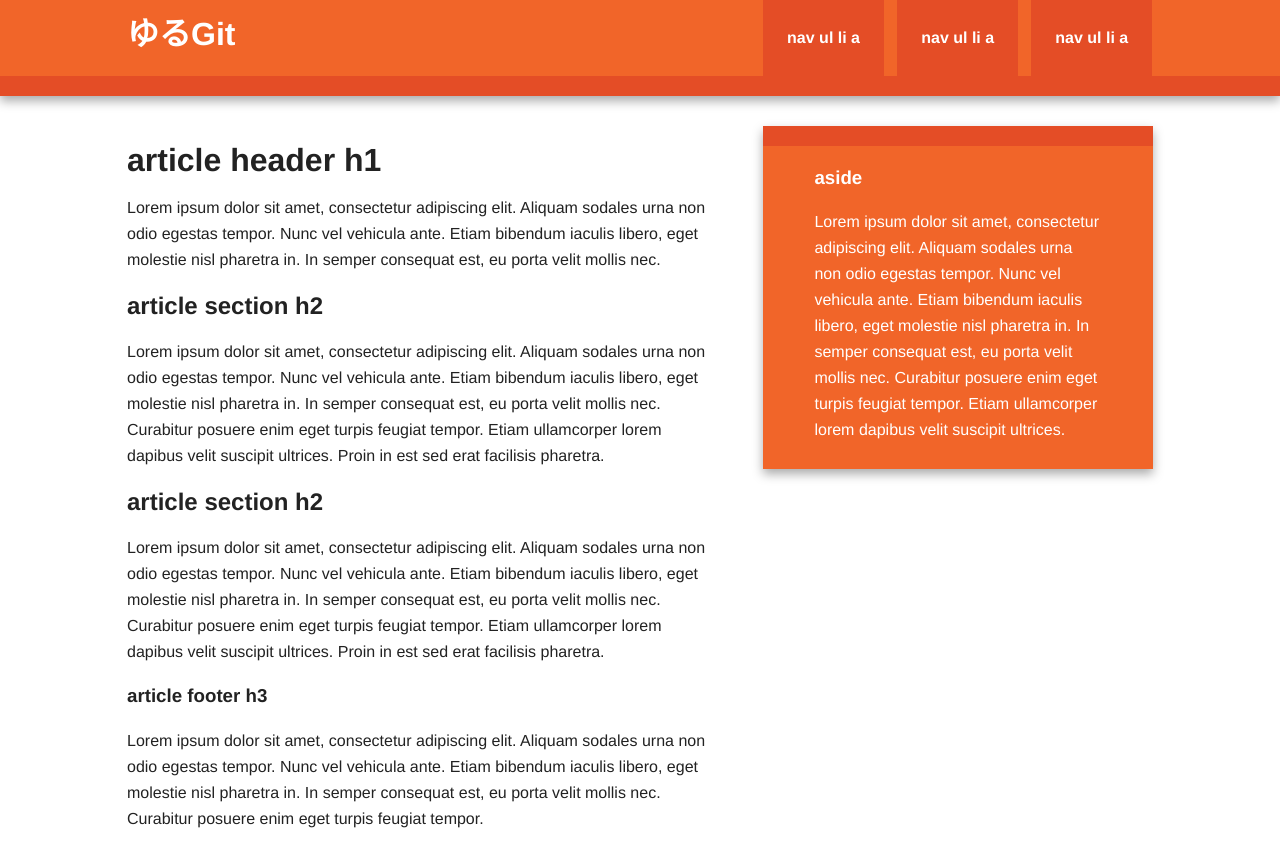
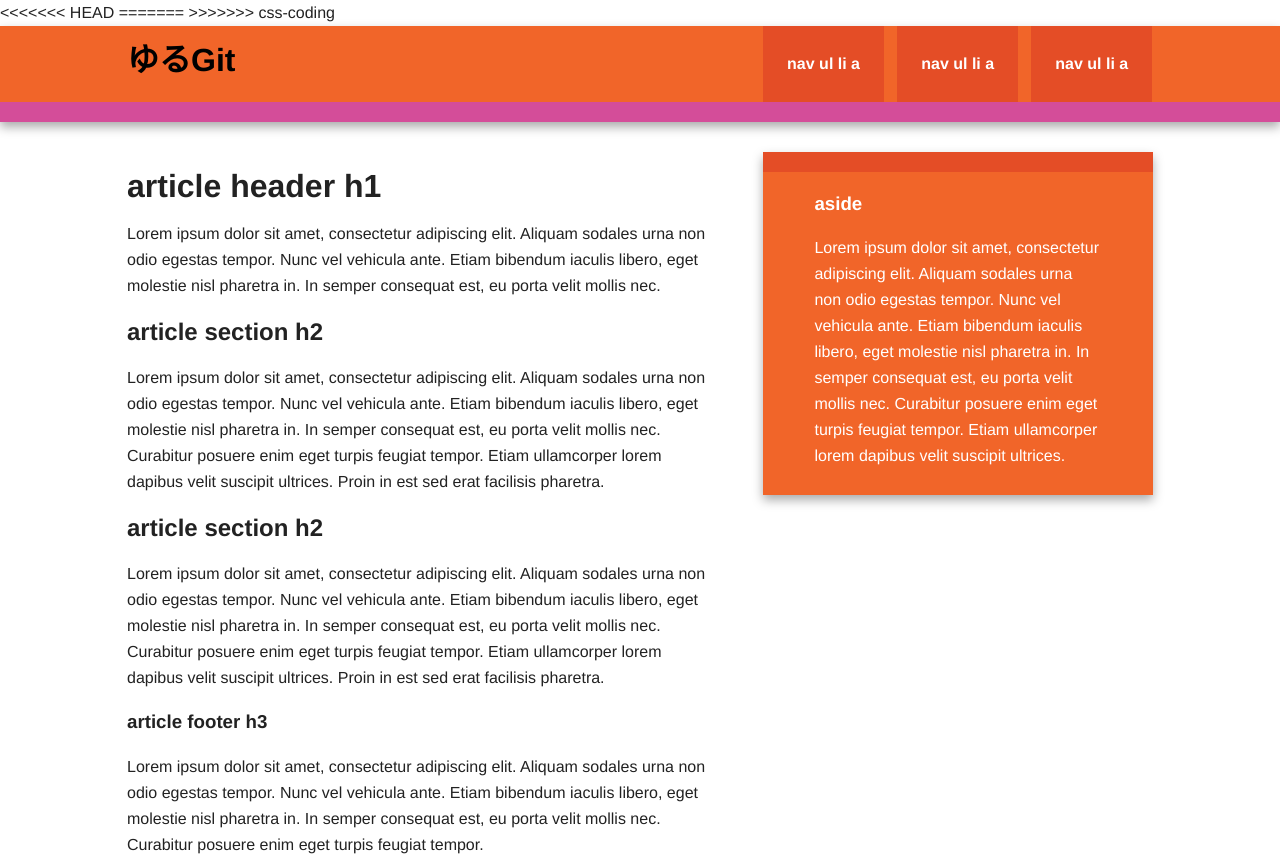
Before and after one commit to eikou-jp/test01, a plain HTML site: page index.html in a window 1280 px wide. Shown: the top 861 px of the page. Drawn offline with nearby package versions, Linux system fonts and the light colour scheme.

```diff
--- a/css/main.css
+++ b/css/main.css
@@ -74,7 +74,7 @@ body {
    =================== */
 
 .header-container {
-    border-bottom: 20px solid #e44d26;
+    border-bottom: 20px solid #d44d99;
 }
 
 .footer-container,
@@ -89,7 +89,7 @@ body {
 }
 
 .title {
-    color: white;
+    color: black;
 }
 
 /* ==============
--- a/index.html
+++ b/index.html
@@ -3,7 +3,11 @@
     <head>
         <meta charset="utf-8">
         <meta http-equiv="X-UA-Compatible" content="IE=edge,chrome=1">
+<<<<<<< HEAD
         <title>TAM</title>
+=======
+        <title>ゆるぎっとタイトル</title>
+>>>>>>> css-coding
         <meta name="description" content="">
         <meta name="viewport" content="width=device-width">
 
```
